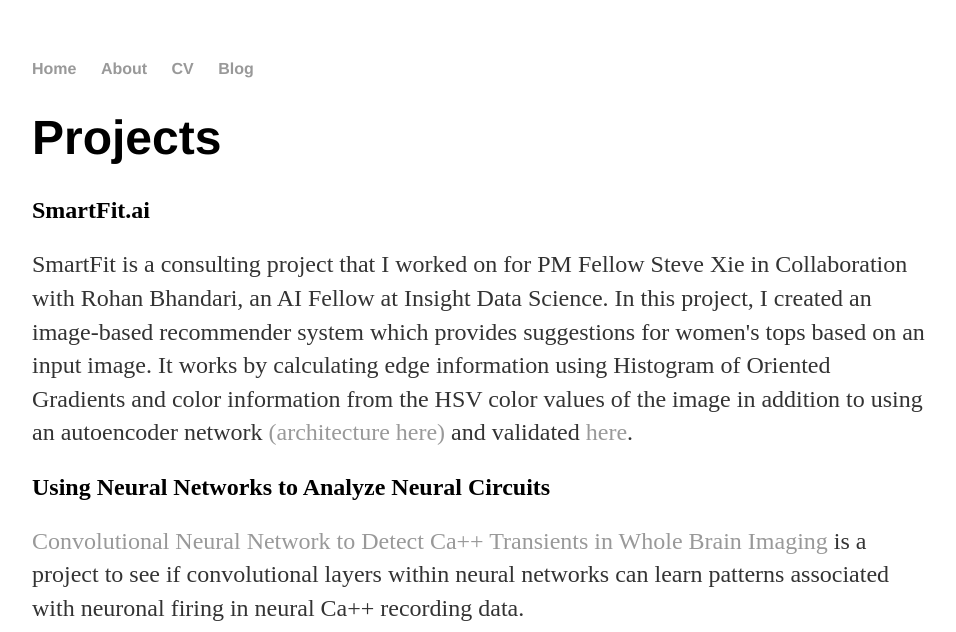
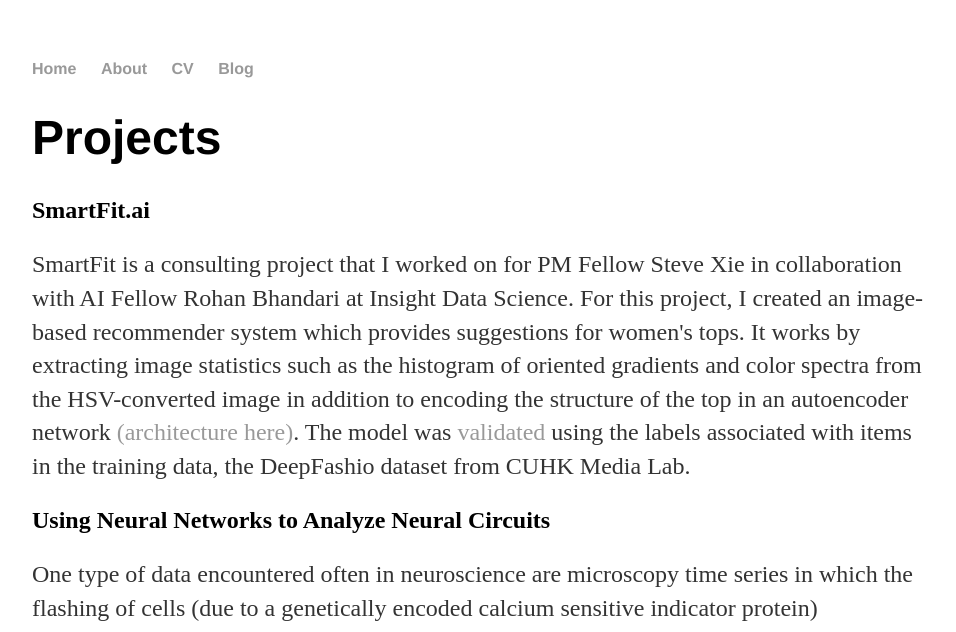
Before and after one commit to dawnis/dawnis.github.io, a Jekyll site: the page built from index.html, in a window 1280 px wide. Shown: the top 632 px of the page, without its empty margins (160-1116 px from the left). Built offline with Jekyll 4.4.1, drawn with Linux system fonts in a browser that asks for light colours; some of the changed text lies outside the part shown.

Commit message:
updated index text

```diff
--- a/index.html
+++ b/index.html
@@ -5,10 +5,10 @@
 <div class="blurb">
 	<h1>Projects</h1>
 	<h2>SmartFit.ai</h2>
-        <p>SmartFit is a consulting project that I worked on for PM Fellow Steve Xie in Collaboration with Rohan Bhandari, an AI Fellow at Insight Data Science.
-	In this project, I created an image-based recommender system which provides suggestions for women's tops based on an input image. It works by calculating edge information using Histogram of Oriented Gradients and color information from the HSV color values of the image in addition to using an autoencoder network <a href="SmartFit/Convolutional Autoencoder Model.html">(architecture here)</a> and validated <a href="SmartFit/Validation_of_Recommender_System.html">here</a>.</p>
+        <p>SmartFit is a consulting project that I worked on for PM Fellow Steve Xie in collaboration with AI Fellow Rohan Bhandari at Insight Data Science.
+	For this project, I created an image-based recommender system which provides suggestions for women's tops. It works by extracting image statistics such as the histogram of oriented gradients and color spectra from the HSV-converted image in addition to encoding the structure of the top in an autoencoder network <a href="SmartFit/Convolutional Autoencoder Model.html">(architecture here)</a>. The model was  <a href="SmartFit/Validation_of_Recommender_System.html">validated</a> using the labels associated with items in the training data, the DeepFashio dataset from CUHK Media Lab.</p>
 	<h2>Using Neural Networks to Analyze Neural Circuits</h2>
-	<p> <a href="Convolutional_Network_Ca_Transients/Ca_Feature_Detection_3P_Ver3_reduce_max.html">Convolutional Neural Network to Detect Ca++ Transients in Whole Brain Imaging </a> is a project to see if convolutional layers within neural networks can learn patterns associated with neuronal firing in neural Ca++ recording data. </p>
+	<p> One type of data encountered often in neuroscience are microscopy time series in which the flashing of cells (due to a genetically encoded calcium sensitive indicator protein) corresponds to the activity of individual neurons (see video below for an example). <a href="Convolutional_Network_Ca_Transients/Ca_Feature_Detection_3P_Ver3_reduce_max.html">Convolutional Neural Network to Detect Ca++ Transients in Whole Brain Imaging </a> is a project to see if convolutional layers within neural networks can learn patterns associated with neuronal firing in neural Ca++ recording data. </p>
         An example of brain imaging data:
         <br><br>
         <video width="640" height="425" controls>
```
